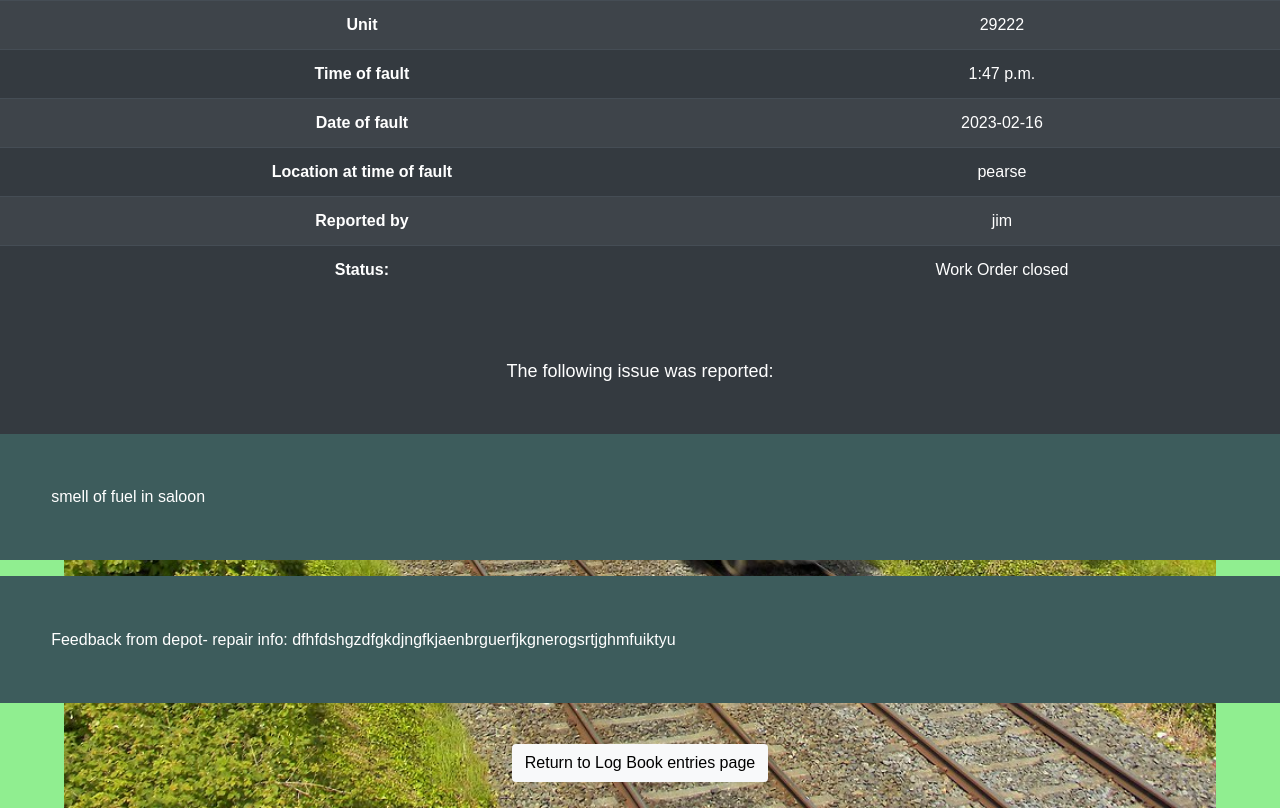
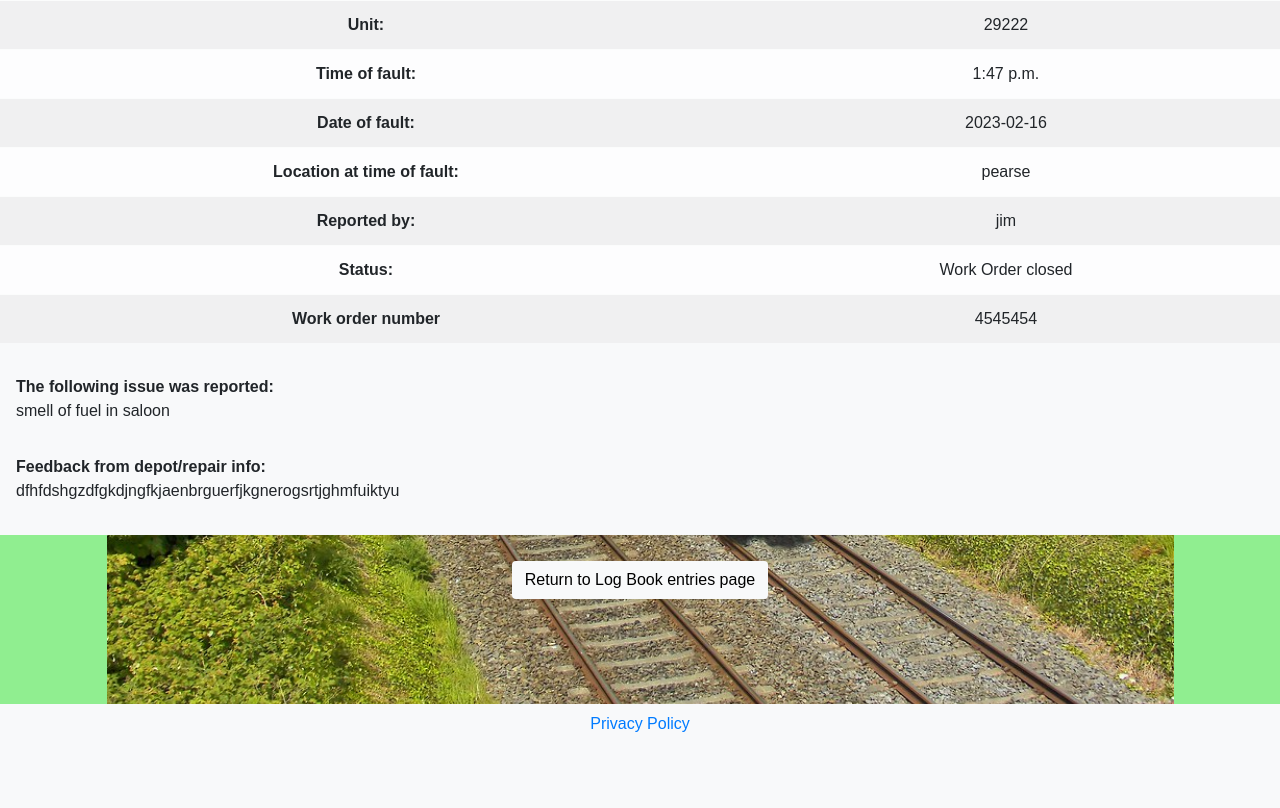
Before and after one commit to paul-fitzpatrick/29000-Log-Book, a Django app: page /report_detail.html/23/ in a window 1280 px wide. Shown: the part 56-864 px from the top of the page. After the commit the page ends 788 px from the top, so only its background shows below. Run offline with Django 3.2, Linux system fonts and the light colour scheme; data comes from the database, SQL or seed files in the repository; both versions use the stored data as it was after the commit; some libraries are stand-ins or nearby versions.

Commit message:
add work order number and sap longtext

```diff
--- a/report/templates/open_reports.html
+++ b/report/templates/open_reports.html
@@ -4,8 +4,8 @@
 
 {% block content %}
 
-<div class="table-align bg-dark">
-        <table class="text-align table table-striped table-dark">
+<div class="table-align bg-light">
+        <table class="text-align table table-striped table-light">
             <thead>
               <tr>
                 <th scope="col">Unit</th>
--- a/report/templates/report_detail.html
+++ b/report/templates/report_detail.html
@@ -4,34 +4,34 @@
 
 {% block content %}
 
-<div class="no-margin bg-dark">
+<div class="no-margin bg-light">
 
-    <table class="text-align table table-striped table-dark">
+    <table class="text-align table table-striped table-light">
 
         <tbody>
 
             <tr>
-                <th scope="row">Unit</th>
+                <th scope="row">Unit:</th>
                 <td>{{ report.unit }}</td>
             </tr>
 
             <tr>
-                <th scope="row">Time of fault</th>
+                <th scope="row">Time of fault:</th>
                 <td>{{ report.time_of_fault }}</td>
             </tr>
 
             <tr>
-                <th scope="row">Date of fault</th>
+                <th scope="row">Date of fault:</th>
                 <td>{{ report.date_of_fault }}</td>
             </tr>
 
             <tr>
-                <th scope="row">Location at time of fault</th>
+                <th scope="row">Location at time of fault:</th>
                 <td>{{ report.location_at_time_of_fault }}</td>
             </tr>
 
             <tr>
-                <th scope="row">Reported by</th>
+                <th scope="row">Reported by:</th>
                 <td>{{ report.driver_name }}</td>
             </tr>
 
@@ -50,20 +50,29 @@
                     {% endif %}
                 </td>
             </tr>
+
+
+            {% if report.report_read and report.work_order_closed and report.work_order_created %}
+            <tr>
+                <th scope="row">Work order number</th>
+                <td>{{ report.work_order_number }}</td>
+            </tr>
+            {% endif %}
         </tbody>
     </table>
 </div>
 
-<div>
-    <h5 class="bg-dark detail-heading text-align text-white">The following issue was reported:</h5>
-
-    <p class="text-white">
+<div class="bg-light p-2">
+    <p class="p-2">
+        <strong>The following issue was reported:</strong>
+        <br>
         {{ report.details_of_defect }}
     </p>
 
     {% if report.report_read and report.work_order_closed and report.work_order_created %}
-    <p class="text-white">
-        Feedback from depot- repair info: {{ report.Depot_feedback }}
+    <p class="p-2">
+       <strong>Feedback from depot/repair info:</strong>
+       <br>{{ report.Depot_feedback }}
     </p>
     {% endif %}
 </div>
--- a/static/css/style.css
+++ b/static/css/style.css
@@ -78,10 +78,10 @@ input, textarea {
     font-size: large;
 }
 
-p {
+/* p {
     padding: 4%;
     background-color: #3d5c5c;
-}
+} */
 
 h5{
   margin: 0;
--- a/templates/base.html
+++ b/templates/base.html
@@ -85,9 +85,9 @@
 
   <!-- footer -->
 
-  <!-- <footer class="py-2 page-footer font-small darken-3 bg-light footer mt-auto ">
-            <div class="text-center"><a href="https://www.privacypolicygenerator.info/live.php?token=Q4CTII7C8K1zLvFMn0VNVsyz9IW4FLED" target="_blank">Privacy Policy</a></div>
-          </footer> -->
+  <footer class="py-2 page-footer font-small darken-3 bg-light footer mt-auto ">
+            <div class="text-center"><a href="https://www.freeprivacypolicy.com/live/ecb7e606-710f-452a-9dd6-9513b47914c1" target="_blank">Privacy Policy</a></div>
+          </footer>
   <script src="{% static 'js/script.js' %}"></script>
 </body>
 
```
Also changed, not shown: db.sqlite3.
